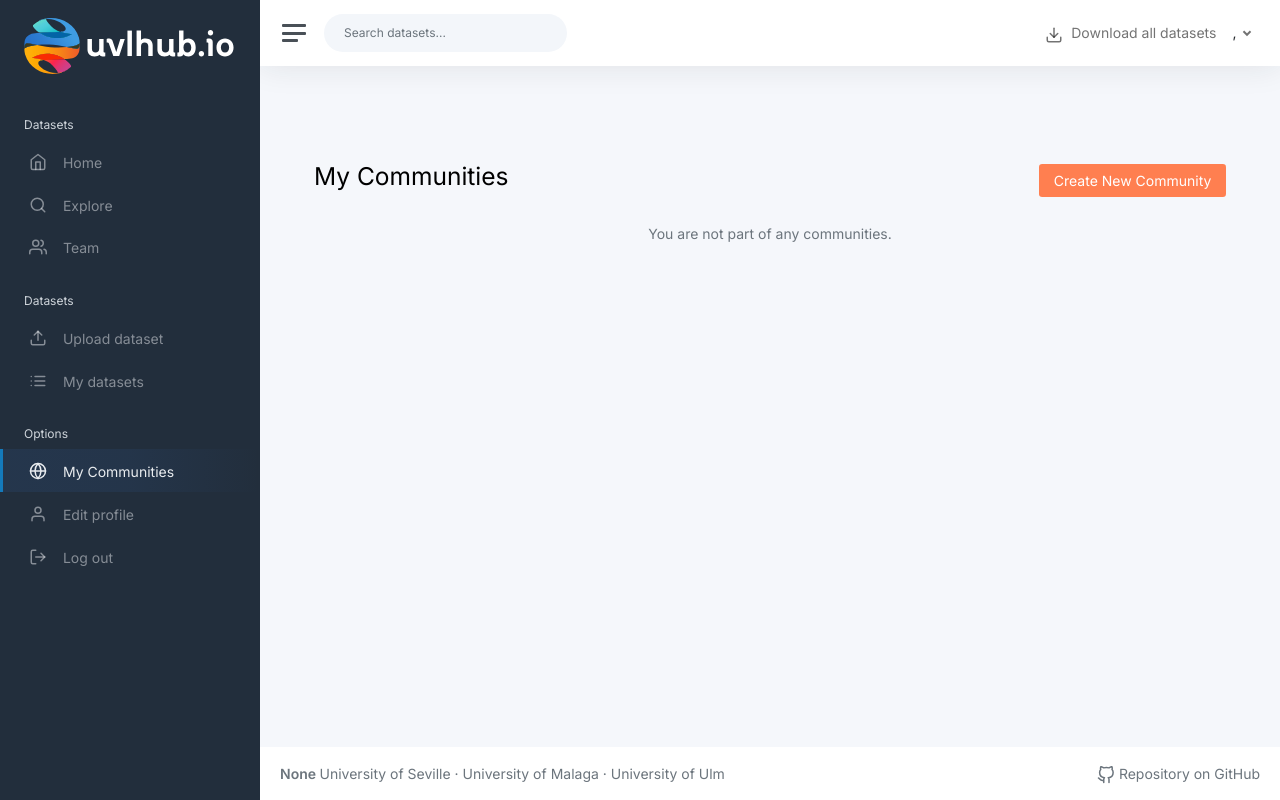
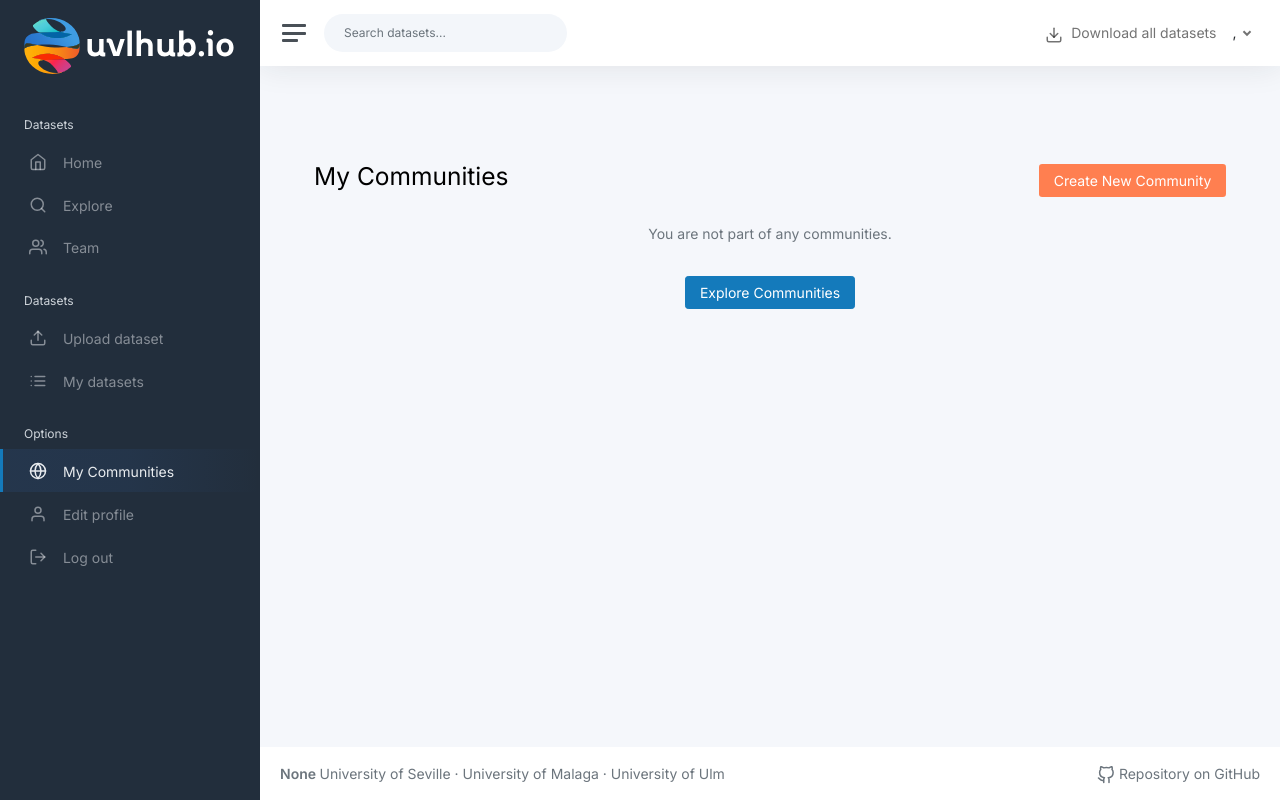
Before and after one commit to maravimaq/puchero-hub, a Flask app: page /my-communities in a window 1280 px wide. Run offline with Flask 3, Linux system fonts and the light colour scheme; the visitor is signed in with stand-in values (Sample User, id 1); data comes from the database, SQL or seed files in the repository; data that the repository does not hold is empty; parts of the project's set-up code (start-up, migrations or seed data) failed here and were passed over; some libraries are stand-ins or nearby versions.

Commit message:
Feat(communities):Added a button to invite the user to search communities in case they haven't join any

```diff
--- a/app/modules/community/templates/community/index.html
+++ b/app/modules/community/templates/community/index.html
@@ -32,7 +32,10 @@
         {% endfor %}
         </div>
     {% else %}
-        <p class="text-center text-muted">You are not part of any communities.</p>
+        <div class="text-center">
+            <p class="text-muted">You are not part of any communities.</p>
+            <a href="{{ url_for('community.list_communities_not_joined') }}" class="btn btn-primary mt-3">Explore Communities</a>
+        </div>
     {% endif %}
 </div>
 {% endblock %}
```
